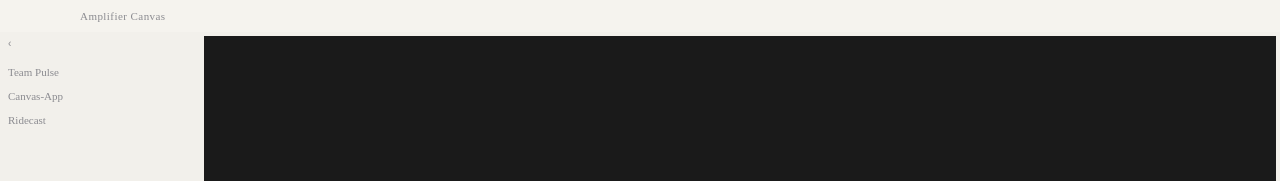
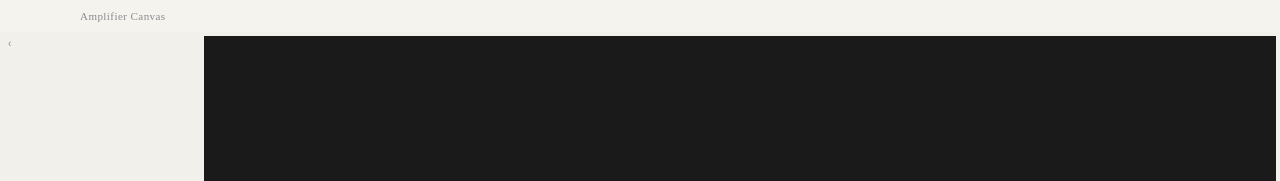
Before and after one commit to cpark4x/amplifier-canvas, a React (Vite) app in the folder src/renderer/: page / in a window 1280 px wide. Shown: the top 181 px of the page. Built offline with nearby package versions, Linux system fonts and the light colour scheme.

Commit message:
feat(sidebar): rewire sidebar from mock data to Zustand store with IPC subscription

```diff
--- a/src/renderer/src/App.tsx
+++ b/src/renderer/src/App.tsx
@@ -1,9 +1,23 @@
 import { useState } from 'react'
 import TerminalComponent from './components/Terminal'
 import Sidebar from './components/Sidebar'
+import { useCanvasStore } from './store'
+
+// Register IPC listeners eagerly at module level (before React mount)
+// so we catch the initial session push from main process on did-finish-load.
+// The useEffect approach loses the first push because it fires after paint.
+if (typeof window !== 'undefined' && window.electronAPI) {
+  window.electronAPI.onSessionsChanged((sessions) => {
+    useCanvasStore.getState().setSessions(sessions)
+  })
+  window.electronAPI.onFilesChanged(({ sessionId, files }) => {
+    useCanvasStore.getState().updateFileActivity(sessionId, files)
+  })
+}
 
 function App(): React.ReactElement {
   const [sidebarCollapsed, setSidebarCollapsed] = useState(false)
+  const sessions = useCanvasStore((s) => s.sessions)
 
   return (
     <div id="app" style={{
@@ -52,6 +66,11 @@ function App(): React.ReactElement {
           <TerminalComponent />
         </div>
       </div>
+
+      {/* Debug element for e2e tests — hidden */}
+      <div data-testid="debug-session-count" style={{ display: 'none' }}>
+        {sessions.length}
+      </div>
     </div>
   )
 }
--- a/src/renderer/src/components/Sidebar.tsx
+++ b/src/renderer/src/components/Sidebar.tsx
@@ -1,38 +1,40 @@
-import { useState } from 'react'
-
-const MOCK_PROJECTS = [
-  {
-    id: 'team-pulse',
-    name: 'Team Pulse',
-    sessions: [
-      { id: 'tp-main', name: 'main' },
-      { id: 'tp-notif', name: 'feature/notifications' },
-    ],
-  },
-  {
-    id: 'canvas-app',
-    name: 'Canvas-App',
-    sessions: [
-      { id: 'ca-main', name: 'main' },
-      { id: 'ca-sidebar', name: 'redesign-sidebar' },
-    ],
-  },
-  {
-    id: 'ridecast',
-    name: 'Ridecast',
-    sessions: [
-      { id: 'rc-main', name: 'main' },
-    ],
-  },
-]
+import { useMemo } from 'react'
+import { useCanvasStore } from '../store'
+import type { SessionState } from '../../../shared/types'
 
 type SidebarProps = {
   collapsed: boolean
   onToggle: () => void
 }
 
+interface Project {
+  slug: string
+  name: string
+  sessions: SessionState[]
+}
+
 function Sidebar({ collapsed, onToggle }: SidebarProps): React.ReactElement {
-  const [selectedProject, setSelectedProject] = useState<string | null>(null)
+  const sessions = useCanvasStore((s) => s.sessions)
+  const selectedProjectSlug = useCanvasStore((s) => s.selectedProjectSlug)
+  const selectProject = useCanvasStore((s) => s.selectProject)
+
+  // Derive projects from sessions (stable reference via useMemo)
+  const projects: Project[] = useMemo(() => {
+    const projectMap = new Map<string, Project>()
+    for (const session of sessions) {
+      const existing = projectMap.get(session.projectSlug)
+      if (existing) {
+        existing.sessions.push(session)
+      } else {
+        projectMap.set(session.projectSlug, {
+          slug: session.projectSlug,
+          name: session.projectName,
+          sessions: [session],
+        })
+      }
+    }
+    return Array.from(projectMap.values()).sort((a, b) => a.name.localeCompare(b.name))
+  }, [sessions])
 
   return (
     <div
@@ -65,22 +67,18 @@ function Sidebar({ collapsed, onToggle }: SidebarProps): React.ReactElement {
           textTransform: 'uppercase' as const,
         }}
       >
-        {collapsed ? '›' : '‹'}
+        {collapsed ? '\u203a' : '\u2039'}
       </button>
 
       {/* Project list (hidden when collapsed) */}
       {!collapsed && (
         <div style={{ padding: '4px 8px', flex: 1, overflow: 'auto' }}>
-          {MOCK_PROJECTS.map((project) => (
-            <div key={project.id}>
+          {projects.map((project) => (
+            <div key={project.slug}>
               <div
                 data-testid="project-item"
-                data-selected={selectedProject === project.id ? 'true' : 'false'}
-                onClick={() =>
-                  setSelectedProject(
-                    selectedProject === project.id ? null : project.id
-                  )
-                }
+                data-selected={selectedProjectSlug === project.slug ? 'true' : 'false'}
+                onClick={() => selectProject(project.slug)}
                 style={{
                   cursor: 'pointer',
                   padding: '3px 0',
@@ -92,7 +90,7 @@ function Sidebar({ collapsed, onToggle }: SidebarProps): React.ReactElement {
                     fontSize: '11px',
                     fontWeight: 500,
                     color:
-                      selectedProject === project.id ? '#2C2825' : '#8B8B90',
+                      selectedProjectSlug === project.slug ? '#2C2825' : '#8B8B90',
                   }}
                 >
                   {project.name}
@@ -100,7 +98,7 @@ function Sidebar({ collapsed, onToggle }: SidebarProps): React.ReactElement {
               </div>
 
               {/* Session list (visible when project is selected) */}
-              {selectedProject === project.id && (
+              {selectedProjectSlug === project.slug && (
                 <div style={{ paddingLeft: '8px' }}>
                   {project.sessions.map((session) => (
                     <div
@@ -115,7 +113,7 @@ function Sidebar({ collapsed, onToggle }: SidebarProps): React.ReactElement {
                           color: '#8B8B90',
                         }}
                       >
-                        {session.name}
+                        {session.id}
                       </span>
                     </div>
                   ))}
```
Also changed, not shown: 2 other files (tests, documents, lock files or other folders).
